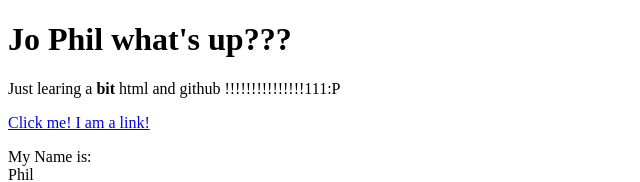
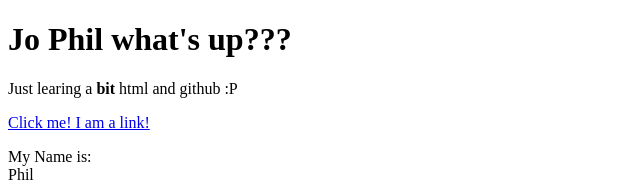
Before and after one commit to Tomthedeveloper1/cartoon-hero, a plain HTML site: page Toms-test.html in a window 1280 px wide. Shown: the top 182 px of the page, without its empty margins (0-640 px from the left). Drawn offline with Linux system fonts and the light colour scheme.

Commit message:
clean up the !

```diff
--- a/Toms-test.html
+++ b/Toms-test.html
@@ -6,7 +6,7 @@
 </head>
 <body>
 	<h1>Jo Phil what's up???</h1>
-	<p>Just learing a <b>bit</b> html and github !!!!!!!!!!!!!!!111:P</p>
+	<p>Just learing a <b>bit</b> html and github :P</p>
 	<a href="https://www.google.com/" target="_blank" title="Let's go to Google mother fucker!!">Click me! I am a link!</a>
 	<p>My Name is:<br>
 	Phil</p>
```
